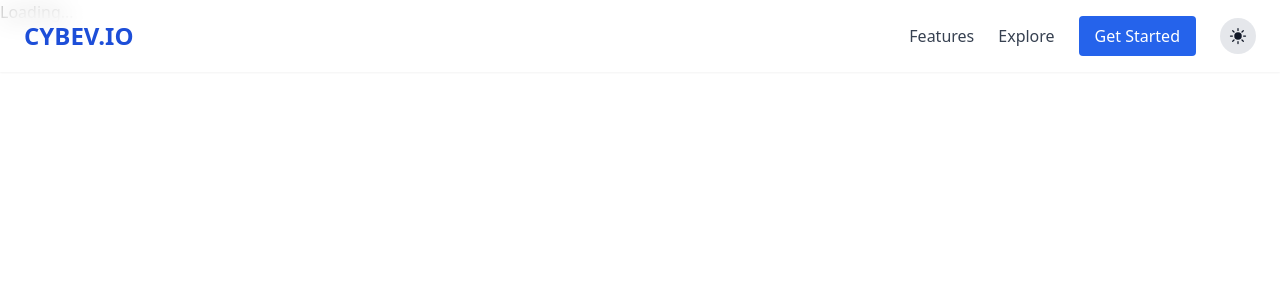
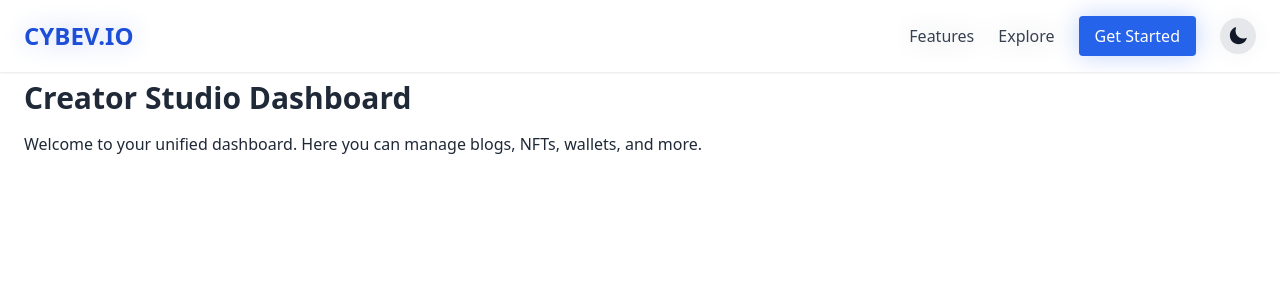
Before and after one commit to cybev1/cybev-frontend, a Next.js app: page /studio/dashboard in a window 1280 px wide. Before the commit this address had no page. Shown: the top 300 px of the page. Built offline with nearby package versions, Linux system fonts and the light colour scheme.

Commit message:
Add files via upload

```diff
--- a/pages/studio/dashboard.jsx
+++ b/pages/studio/dashboard.jsx
@@ -1,45 +1,11 @@
 
-import React, { useEffect, useState } from 'react';
-import { useRouter } from 'next/router';
-import axios from 'axios';
+import StudioLayout from '../../components/layout/StudioLayout';
 
-export default function CreatorDashboard() {
-  const [user, setUser] = useState(null);
-  const router = useRouter();
-
-  useEffect(() => {
-    const fetchUser = async () => {
-      const token = localStorage.getItem('token');
-      if (!token) return router.push('/register');
-
-      try {
-        const res = await axios.get('/api/me', {
-          headers: { Authorization: `Bearer ${token}` }
-        });
-        setUser(res.data.user);
-      } catch (err) {
-        router.push('/register');
-      }
-    };
-
-    fetchUser();
-  }, []);
-
-  if (!user) return <div>Loading...</div>;
-
+export default function Dashboard() {
   return (
-    <div style={{ padding: 20 }}>
-      <h2>Welcome to CYBEV Creator Studio, {user.name}</h2>
-      <div style={{ display: 'grid', gap: '20px', gridTemplateColumns: 'repeat(auto-fit, minmax(200px, 1fr))' }}>
-        {user.features.hasTimeline && <div className="card">📱 Social Timeline</div>}
-        {user.features.hasBlog && <div className="card">📝 My Blog</div>}
-        {user.features.hasNFT && <a href="/studio/nft" className="card">🎨 NFT Marketplace</a>}
-        {user.features.isCMSAdmin && <a href="/studio/cms" className="card">👥 Community Management</a>}
-        {user.features.hasUtilityAccess && <a href="/studio/utility" className="card">💼 Utility Services</a>}
-        <a href="/studio/wallet" className="card">💰 Wallet & Earnings</a>
-        <a href="/studio/ads" className="card">📢 Ads Manager</a>
-        <a href="/studio/ai" className="card">🧠 AI Tools</a>
-      </div>
-    </div>
+    <StudioLayout>
+      <h1 className="text-3xl font-bold mb-4">Creator Studio Dashboard</h1>
+      <p>Welcome to your unified dashboard. Here you can manage blogs, NFTs, wallets, and more.</p>
+    </StudioLayout>
   );
 }
```
